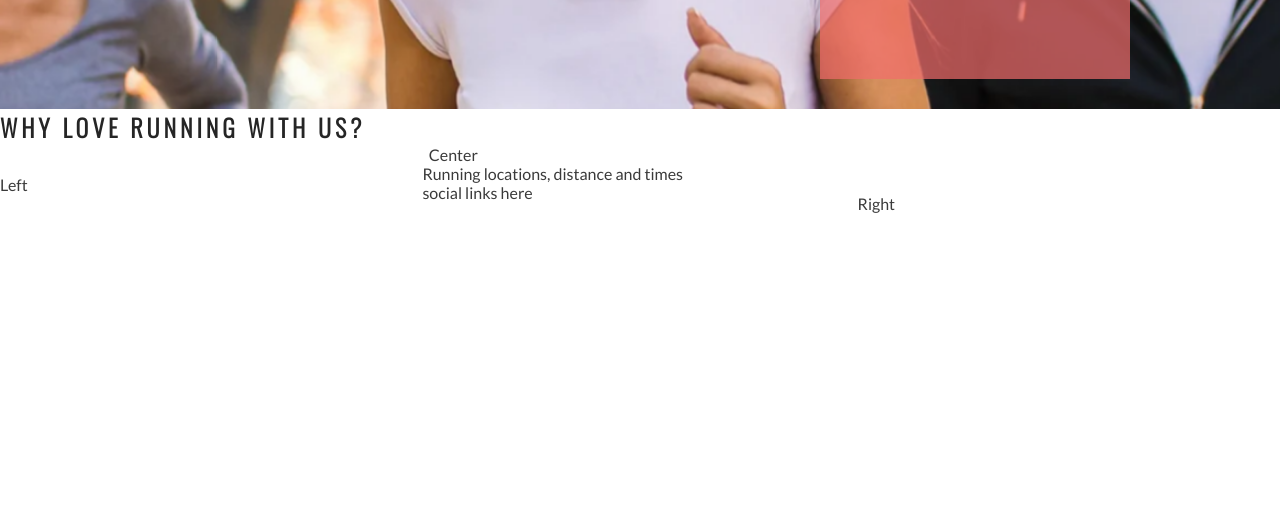
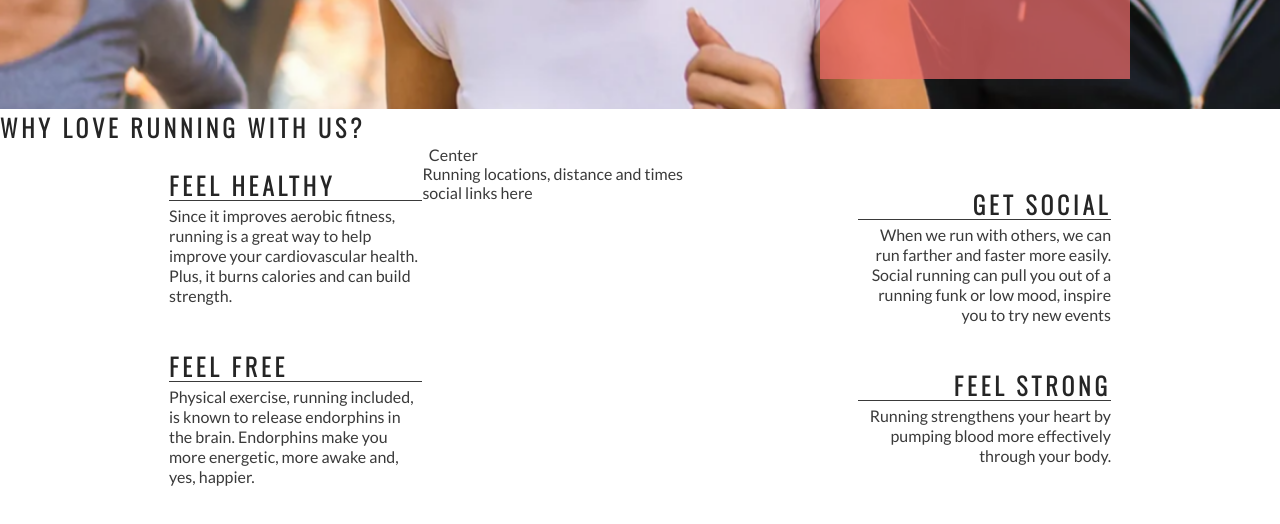
Before and after one commit to LordButley/love-running, a plain HTML site: page index.html in a window 1280 px wide. Shown: the part 566-1090 px from the top of the page. Before the commit the page ends 800 px from the top, so only its background shows below. Drawn offline with nearby package versions, Linux system fonts and the light colour scheme.

Commit message:
add club ethos content and styles

```diff
--- a/assets/css/style.css
+++ b/assets/css/style.css
@@ -7,7 +7,7 @@
 }
 
 body {
-    font-family: Lato;
+    font-family: Lato, sans-serif;
     font-weight: 300;
     color: #3a3a3a;
 }
@@ -28,7 +28,7 @@ h1, h2 {
 }
 
 #menu {
-    font-size: 120%;
+    font-size: 110%;
     letter-spacing:4px;
 }
 
@@ -126,3 +126,33 @@ h1, h2 {
     width: 33%;
     margin: 0 auto;
 }
+
+.left-about-heading {
+    width: 60%;
+    float: right;
+    line-height: 20px;
+    clear: both;
+    margin-bottom: 50px;
+}
+
+.right-about-heading {
+    width: 60%;
+    float: left;
+    line-height: 20px;
+    clear: both;
+    margin-bottom: 50px;
+}
+
+hr {
+    border-top: 1px solid #3a3a3a;
+    width: 100%;
+    margin: 5px 0;
+}
+
+.right-about-heading h2 {
+    text-align: right;
+}
+
+.right-about-heading p {
+    text-align: right;
+}
--- a/index.html
+++ b/index.html
@@ -42,10 +42,32 @@
         </div>
     </section>
     <section id="club-ethos">
-       <h1>Why love running with us?</h1>
-        <div id="left-about">Left</div>
+       <h2 id="welcome">Why love running with us?</h2>
+        <div id="left-about">
+            <div class="left-about-heading">
+                <h2>Feel Healthy</h2>
+                <hr>
+                <p>Since it improves aerobic fitness, running is a great way to help improve your cardiovascular health. Plus, it burns calories and can build strength.</p>
+            </div>
+            <div class="left-about-heading">
+                <h2>Feel Free</h2>
+                <hr>
+                <p>Physical exercise, running included, is known to release endorphins in the brain. Endorphins make you more energetic, more awake and, yes, happier.</p>
+            </div>
+        </div>
         <div id="center-about">Center</div>
-        <div id="right-about">Right</div>
+        <div id="right-about">
+            <div class="right-about-heading">
+                <h2>Get Social</h2>
+                <hr>
+                <p>When we run with others, we can run farther and faster more easily. Social running can pull you out of a running funk or low mood, inspire you to try new events</p>
+            </div>
+            <div class="right-about-heading">
+                <h2>Feel Strong</h2>
+                <hr>
+                <p>Running strengthens your heart by pumping blood more effectively through your body.</p>
+            </div>
+        </div>
     </section>
     <section>
         Running locations, distance and times
```
